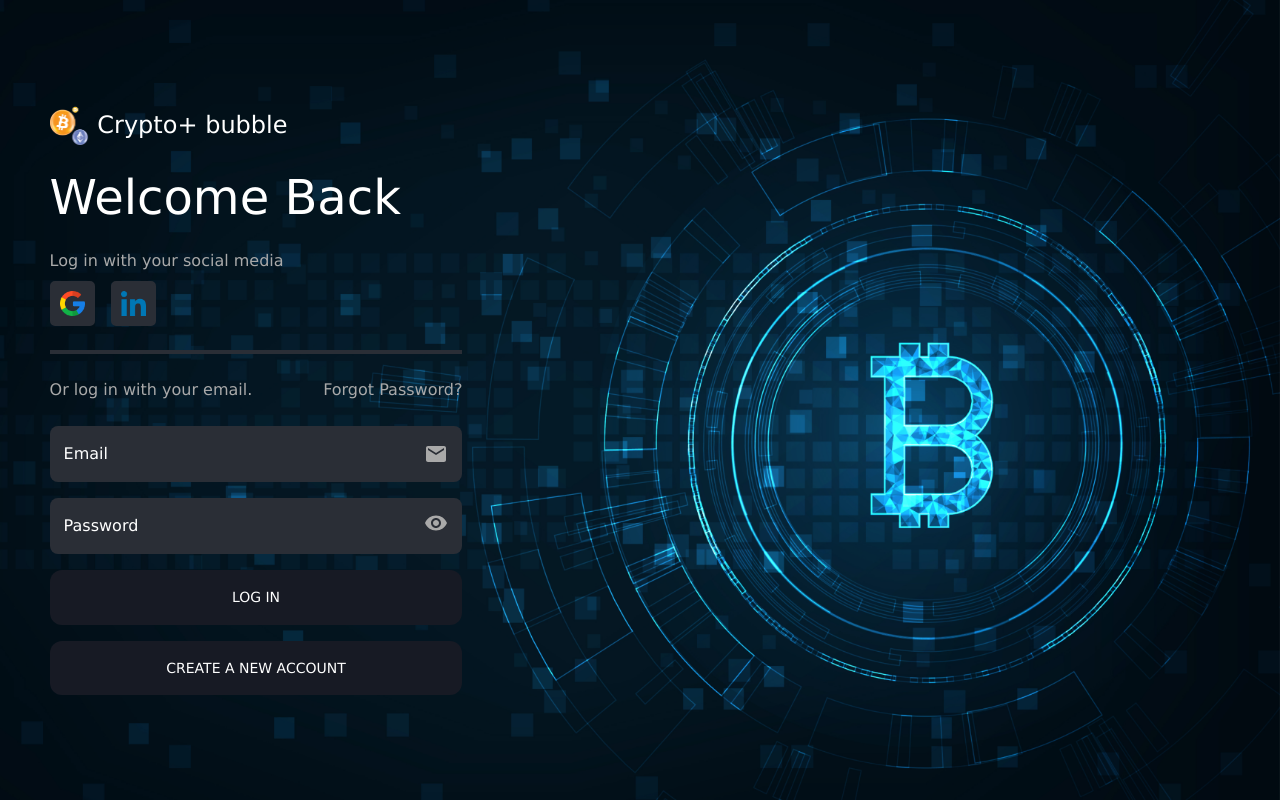
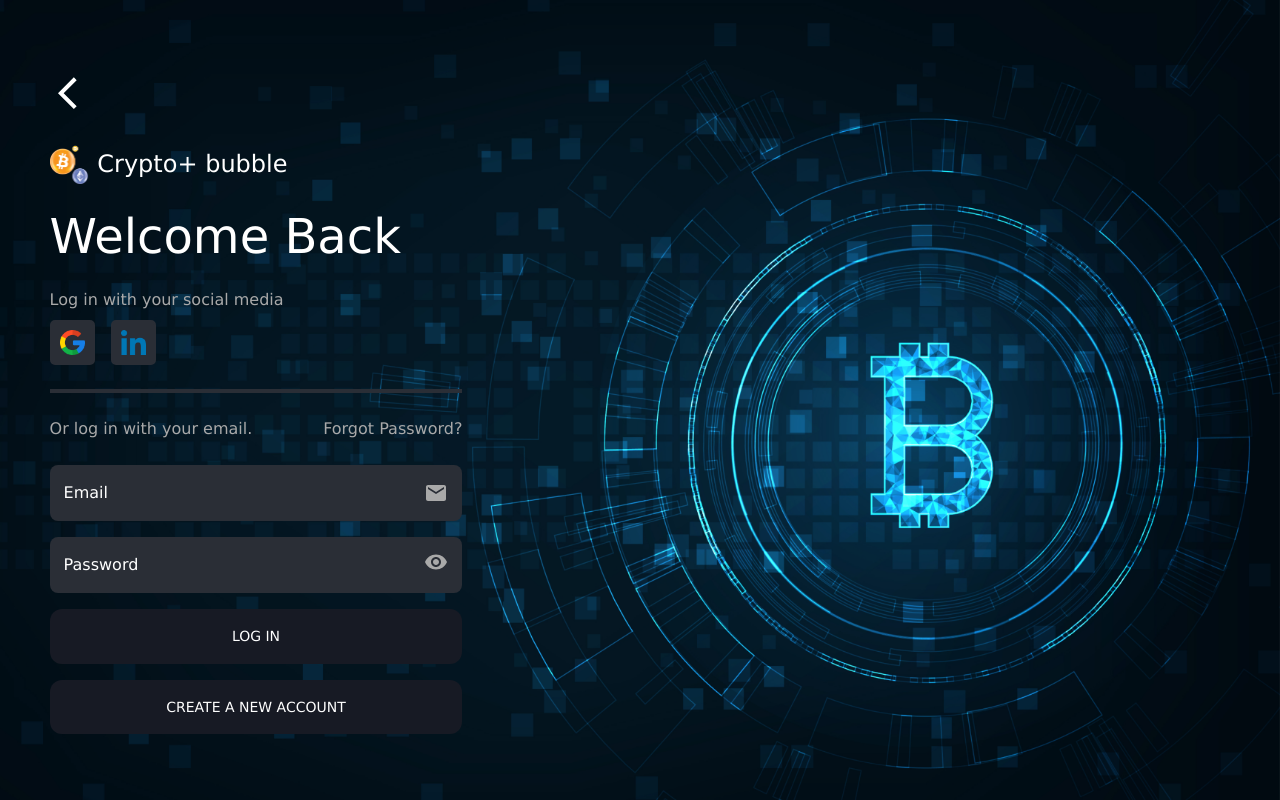
Before and after one commit to aryathisside/CryptoBubble, a React (Vite) app: page /login in a window 1280 px wide. Built offline with nearby package versions, Linux system fonts and the light colour scheme.

Commit message:
i pad view back button

```diff
--- a/index.html
+++ b/index.html
@@ -2,6 +2,8 @@
 <html lang="en">
   <head>
     <meta charset="utf-8" />
+    <link rel="preload" href="/Loginbg.png" as="image">
+
     <link rel="icon" type="image/svg+xml" href="/Crypto Bubble.png" />
     <meta name="viewport" content="initial-scale=1, width=device-width" />
     <link rel="preconnect" href="https://fonts.googleapis.com" />
--- a/src/components/FooterTabs.jsx
+++ b/src/components/FooterTabs.jsx
@@ -103,7 +103,7 @@ const FooterTabs = () => {
               width: 600,
               maxWidth: '90vw',
               right:0,
-              top:70,
+              top:110,
 
               borderRadius: 1,
               boxShadow: '0px 0px 7px 7px #00000027',
--- a/src/components/mobile/MobileLogin.jsx
+++ b/src/components/mobile/MobileLogin.jsx
@@ -50,7 +50,8 @@ const MobileLogin = ({showSignup}) => {
     }else{
       setError("")
       setLoading(false)
-     navigate("/")
+      // navigate("/")
+      window.location.reload()
     }
 
 };
--- a/src/components/mobile/MobileSignup.jsx
+++ b/src/components/mobile/MobileSignup.jsx
@@ -149,7 +149,7 @@ const MobileSignup = ({ showSignup }) => {
           </FormButton>
         )}
         <FormButton onClick={handleLoginClick}>
-          Login <ArrowRightAltIcon className="arrow" />
+         Back To Login <ArrowRightAltIcon className="arrow" />
         </FormButton>
       </Box>
       {error && (
--- a/src/pages/BubbleView.jsx
+++ b/src/pages/BubbleView.jsx
@@ -22,7 +22,7 @@ const BubbleView = () => {
   }, []);
   const layout = useConfigStore((state) => state.layout);
   return (
-    <Stack sx={{ p: 0, bgcolor: '#000000', height:isMobile?"93%" :'100%',display:"flex" }}>
+    <Stack sx={{ p: 0, bgcolor: '#000000', height:isMobile?"95%" :'100%',display:"flex" }}>
       <HeaderTabs />
       {layout === 'bubble' && <BubblePlot />}
       {layout === 'list' && <ListView />}
--- a/src/pages/ChangePassword.jsx
+++ b/src/pages/ChangePassword.jsx
@@ -1,12 +1,13 @@
 import React, { useEffect, useState } from 'react';
 import { useLocation, useNavigate } from 'react-router-dom';
 import axios from 'axios';
-import { Alert, Box, Stack, Typography } from '@mui/material';
+import { Alert, Box, IconButton, Stack, Typography } from '@mui/material';
 import FormInput from '../ui/overrides/Input';
 import FormButton from '../ui/overrides/FormButton';
 import Helper from '../utils/Helper';
 import { Email, Lock } from '@mui/icons-material';
 import VisibilityIcon from '@mui/icons-material/Visibility';
+import ArrowBackIosIcon from '@mui/icons-material/ArrowBackIos';
 
 const ChangePassword = () => {
   const [currentPassword, setCurrentPassword] = useState('');
@@ -18,6 +19,8 @@ const ChangePassword = () => {
   const [showPassword, setShowPassword] = useState(false);
   const [error, setError] = useState('');
   const [loading, setLoading] = useState(false); // To show loading during request
+
+
 
   const togglePasswordVisibility = () => {
     setShowPassword(!showPassword);
@@ -87,6 +90,9 @@ const ChangePassword = () => {
         backgroundPosition: 'right', // Center the background image
         backgroundRepeat: 'no-repeat' // Prevent the image from repeating
       }}>
+          <Box position={"absolute"} top= {isMobile?10:30} left={isMobile?10:50}>
+        <IconButton onClick={()=>navigate("/login")}> <ArrowBackIosIcon sx={{color:'white !important', fontSize:"2.4rem"}} /> </IconButton>
+        </Box>
       <Box
         width={isMobile ? '100%' : '45%'}
         height={'60%'}
--- a/src/pages/ForgotPasswordPage.jsx
+++ b/src/pages/ForgotPasswordPage.jsx
@@ -1,4 +1,4 @@
-import { Box, Stack, Typography } from '@mui/material'
+import { Box, IconButton, Stack, Typography } from '@mui/material'
 import React, { useEffect, useState } from 'react'
 import FormInput from '../ui/overrides/Input'
 import { Email } from '@mui/icons-material'
@@ -6,12 +6,14 @@ import FormButton from '../ui/overrides/FormButton'
 import ArrowRightAltIcon from '@mui/icons-material/ArrowRightAlt';
 import axios from 'axios'
 import Helper from '../utils/Helper'
+import ArrowBackIosIcon from '@mui/icons-material/ArrowBackIos';
+import { useNavigate } from 'react-router-dom'
 
 const ForgotPasswordPage = () => {
     const [email,setEmail]=useState("")
 
     const [isMobile, setIsMobile] = useState(false);
-
+    const navigate = useNavigate()
 
     useEffect(() => {
       // Handle window resize for mobile detection
@@ -45,6 +47,9 @@ const ForgotPasswordPage = () => {
       backgroundPosition: 'right', // Center the background image
       backgroundRepeat: 'no-repeat' // Prevent the image from repeating
     }}>
+        <Box position={"absolute"} top= {isMobile?10:30} left={isMobile?10:50}>
+        <IconButton onClick={()=>navigate("/login")}> <ArrowBackIosIcon sx={{color:'white !important', fontSize:"2.4rem"}} /> </IconButton>
+        </Box>
        <Box width={isMobile?"100%":"45%"} height={"60%"}  display={"flex"} justifyContent={"center"} flexDirection={"column"} gap={2} alignItems={"center"}>
        <Typography variant="h5" color="white">
        Forgot Password?
--- a/src/pages/LoginPage.jsx
+++ b/src/pages/LoginPage.jsx
@@ -1,5 +1,5 @@
 import React, { useEffect, useState } from 'react';
-import { Box, Grid, Stack, Typography } from '@mui/material';
+import { Box, Button, Grid, IconButton, Stack, Typography } from '@mui/material';
 import StyledIconButton from '../ui/overrides/IconButton';
 import LoginForm from '../components/LoginForm';
 import {useNavigate} from "react-router-dom"
@@ -7,6 +7,8 @@ import Helper from '../utils/Helper';
 import MobileLogin from '../components/mobile/MobileLogin';
 import MobileSignup from '../components/mobile/MobileSignup';
 import { handleGoogleLogin, handleLinkedinLogin } from '../utils/auth';
+import BackgrouondImage from "/Loginbg.png"
+import ArrowBackIosIcon from '@mui/icons-material/ArrowBackIos';
 
 const LoginPage = () => {
   const [isLogin,setIslogin]=useState(true)
@@ -38,7 +40,7 @@ const LoginPage = () => {
       display: 'flex',
       p: 0,
       height: '100vh', // Ensure full viewport height
-      backgroundImage: `url(/Loginbg.png)`, // Set background image
+      backgroundImage: `url(${BackgrouondImage})`, // Set background image
       backgroundSize: 'cover', // Make the image cover the entire area
       backgroundPosition: 'center', // Center the background image
       backgroundRepeat: 'no-repeat' // Prevent the image from repeating
@@ -59,14 +61,17 @@ const LoginPage = () => {
         display: 'flex',
         p: 0,
         height: '100vh', // Ensure full viewport height
-        backgroundImage: `url(/Loginbg.png)`, // Set background image
+        backgroundImage: `url(${BackgrouondImage})`, // Set background image
         backgroundSize: 'cover', // Make the image cover the entire area
         backgroundPosition: 'right', // Center the background image
         backgroundRepeat: 'no-repeat' // Prevent the image from repeating
       }}>
-      <Box  width={'40%'} height={'100%'}  display={'flex'} flexDirection={'column'}  justifyContent={"center"} alignItems={"center"} >
+      <Box  width={'40%'} height={'100%'}  display={'flex'} flexDirection={'column'}  justifyContent={"center"} alignItems={"center"}  >
        <Box display={"flex"} flexDirection={"column"} width={"90%"} gap={3} padding={3} >
-       <Box display="flex" gap={1} alignItems="center" onClick={()=> navigate('/') } sx={{cursor:"pointer"}}>
+        <Box >
+        <IconButton onClick={()=>window.location.reload()}> <ArrowBackIosIcon sx={{color:'white !important', fontSize:"2.4rem"}} /> </IconButton>
+        </Box>
+       <Box display="flex" gap={1} alignItems="center" onClick={()=> navigate('/') } sx={{cursor:"pointer"}}  >
           <img height={40} src={`./image2.png`} />
           <Typography variant="h5" color="white">
             Crypto+ bubble
--- a/src/utils/Helper.js
+++ b/src/utils/Helper.js
@@ -228,7 +228,7 @@ class Helper {
 
    static handleResize(callback){
     const resizeHandler = () => {
-      callback(window.innerWidth <= 768);
+      callback(window.innerWidth <= 1024);
     };
 
     resizeHandler()
```
